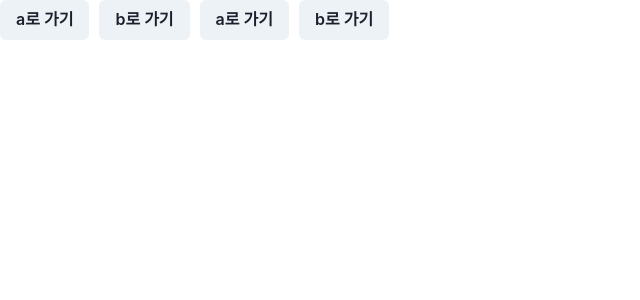
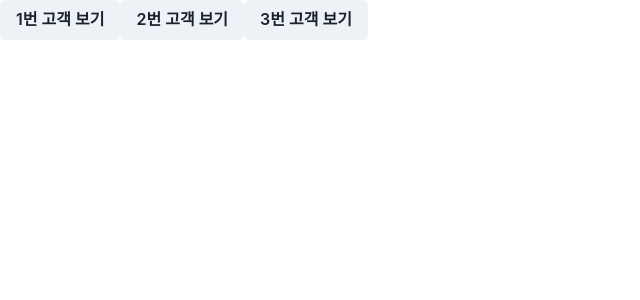
Before and after one commit to yasupeter/react20231031, a React (Create React App) app: page / in a window 1280 px wide. Shown: the top 300 px of the page, without its empty margins (0-640 px from the left). Built offline with nearby package versions, Linux system fonts and the light colour scheme.

Commit message:
Wed, 11.8 react router의 useSearchParams로 query string 읽기

```diff
--- a/src/App.js
+++ b/src/App.js
@@ -1,58 +1,63 @@
-import React from "react";
+import React, { useEffect, useState } from "react";
 import {
   createBrowserRouter,
   createRoutesFromElements,
-  Link,
   Outlet,
   Route,
   RouterProvider,
   useNavigate,
+  useSearchParams,
 } from "react-router-dom";
-import { Box, Button, Flex } from "@chakra-ui/react";
+import { Box, Button, Text } from "@chakra-ui/react";
+import axios from "axios";
 
-function HomeComponent() {
-  // 경로 이동시 useNavigate hook 사용 해야함
+function Home() {
   const navigate = useNavigate();
 
   return (
     <Box>
-      <Flex gap={"10px"}>
-        {/* 경로 이동시 javascript 코드를 그냥 쓰면 안됨 */}
-        <Box>
-          <Button onClick={() => (window.location.href = "/apath")}>
-            a로 가기
-          </Button>
-        </Box>
-        <Box>
-          <Button onClick={() => (window.location.href = "/bpath")}>
-            b로 가기
-          </Button>
-        </Box>
-        <Box>
-          <Button onClick={() => navigate("/apath")}>a로 가기</Button>
-        </Box>
-        <Box>
-          <Button onClick={() => navigate("/bpath")}>b로 가기</Button>
-        </Box>
-      </Flex>
-      <Outlet />
+      <Box>
+        <Button onClick={() => navigate("/path1?id=1")}>1번 고객 보기</Button>
+        <Button onClick={() => navigate("/path1?id=2")}>2번 고객 보기</Button>
+        <Button onClick={() => navigate("/path1?id=3")}>3번 고객 보기</Button>
+      </Box>
+      <Box>
+        <Outlet />
+      </Box>
     </Box>
   );
 }
 
 function AComp() {
-  return <Box>에이 컴포넌트</Box>;
-}
+  const [customer, setCustomer] = useState(null);
+  // query string 을 얻기
+  const [searchParams] = useSearchParams();
 
-function BComp() {
-  return <Box>비 컴포넌트</Box>;
+  // console.log(searchParams);
+  // console.log(searchParams.get("id"));
+  // console.log(searchParams.toString());
+
+  useEffect(() => {
+    axios
+      .get("/api/main1/sub4?" + searchParams.toString())
+      .then((response) => setCustomer(response.data));
+  }, [searchParams]);
+
+  return (
+    <Box>
+      {customer && (
+        <Text>
+          {searchParams.get("id")} 번 고객명 {customer.name}
+        </Text>
+      )}
+    </Box>
+  );
 }
 
 const routes = createBrowserRouter(
   createRoutesFromElements(
-    <Route path="/" element={<HomeComponent />}>
-      <Route path="apath" element={<AComp />} />
-      <Route path="bpath" element={<BComp />} />
+    <Route path="/" element={<Home />}>
+      <Route path="path1" element={<AComp />} />
     </Route>,
   ),
 );
```
